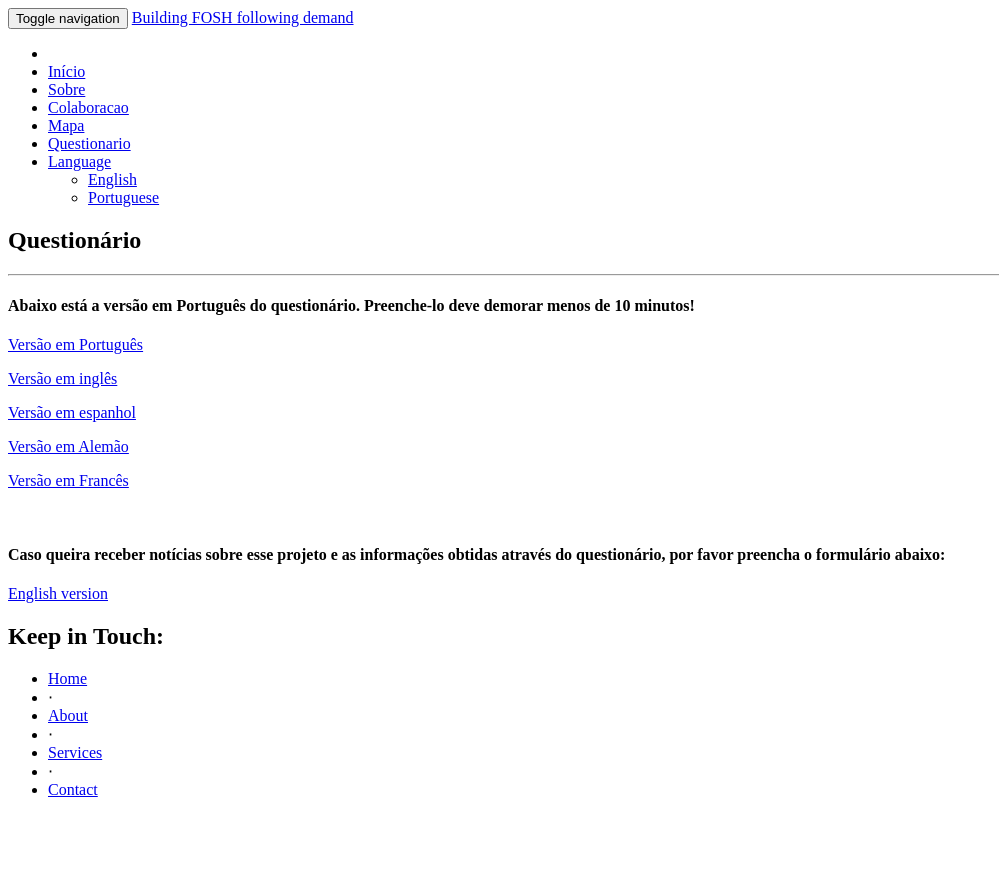
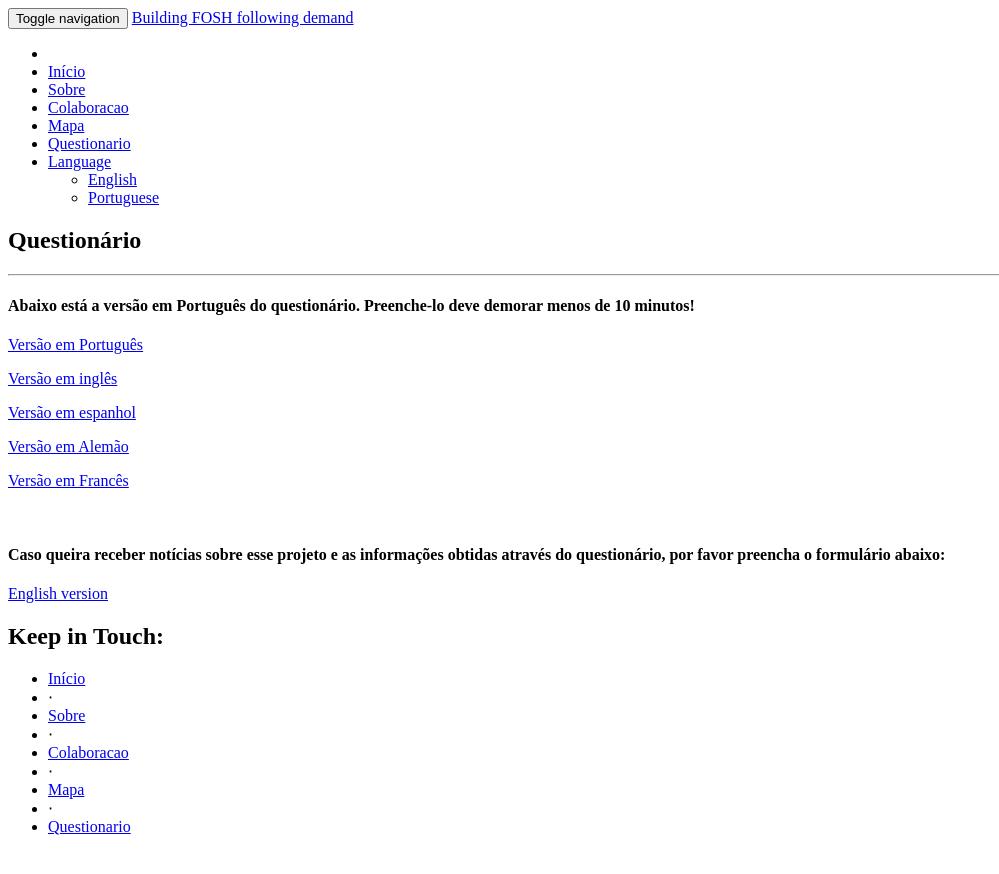
Before and after one commit to FOSH-following-demand/FOSH-following-demand.github.io, a Jekyll site: the page built from pages/pt/questionario.md, in a window 1280 px wide. Shown: the top 874 px of the page, without its empty margins (0-999 px from the left). Built offline with Jekyll 4.4.1, drawn with Linux system fonts in a browser that asks for light colours.

Commit message:
Added footer site menu

```diff
--- a/_includes/footer.html
+++ b/_includes/footer.html
@@ -4,21 +4,7 @@
         <div class="row">
             <div class="col-md-8">
                 <ul class="list-inline">
-                    <li>
-                        <a href="#home">Home</a>
-                    </li>
-                    <li class="footer-menu-divider">&sdot;</li>
-                    <li>
-                        <a href="#about">About</a>
-                    </li>
-                    <li class="footer-menu-divider">&sdot;</li>
-                    <li>
-                        <a href="#services">Services</a>
-                    </li>
-                    <li class="footer-menu-divider">&sdot;</li>
-                    <li>
-                        <a href="#contact">Contact</a>
-                    </li>
+                    {% include footerMenu.html %}
                 </ul>
                 <p class="copyright text-muted small">{{ site.copyright }}</p>
             </div>
--- /dev/null
+++ b/_includes/footerMenu.html
@@ -0,0 +1,9 @@
+{% assign parent_page=page.permalink %}
+{% for menu in site.t[page.lang] %}
+  <li {% if parent_page == menu[1].url %}class="active"{% endif %}>
+    <a class="page-scroll" href="#{{ menu[1].name }}">{{ menu[1].name }}</a>
+  </li>
+  {% if forloop.last == false %}
+    <li class="footer-menu-divider">&sdot;</li>
+  {% endif %}
+{% endfor %}
```
